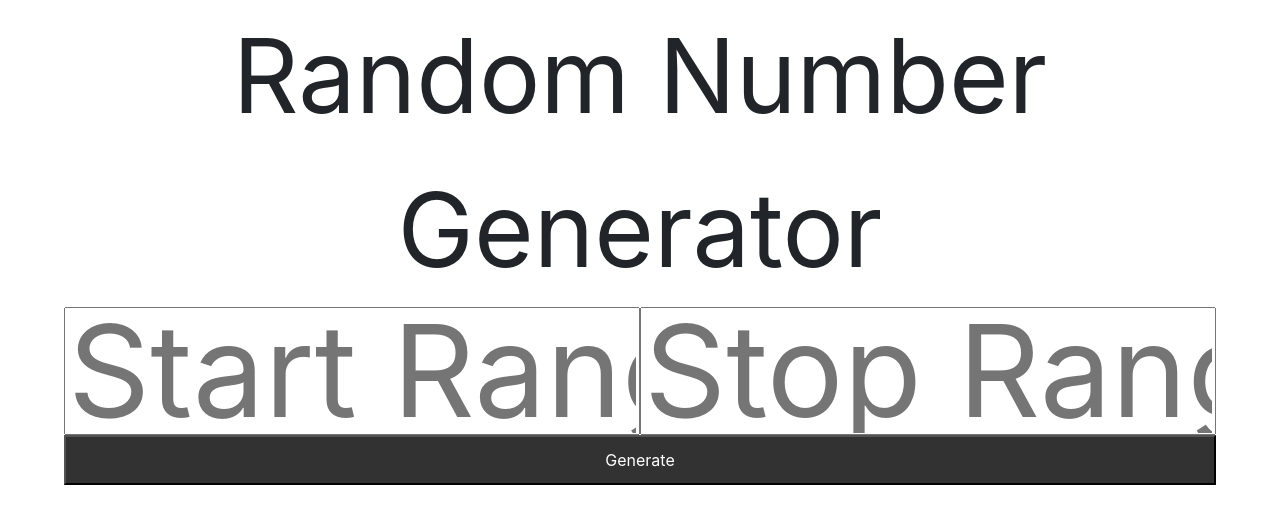
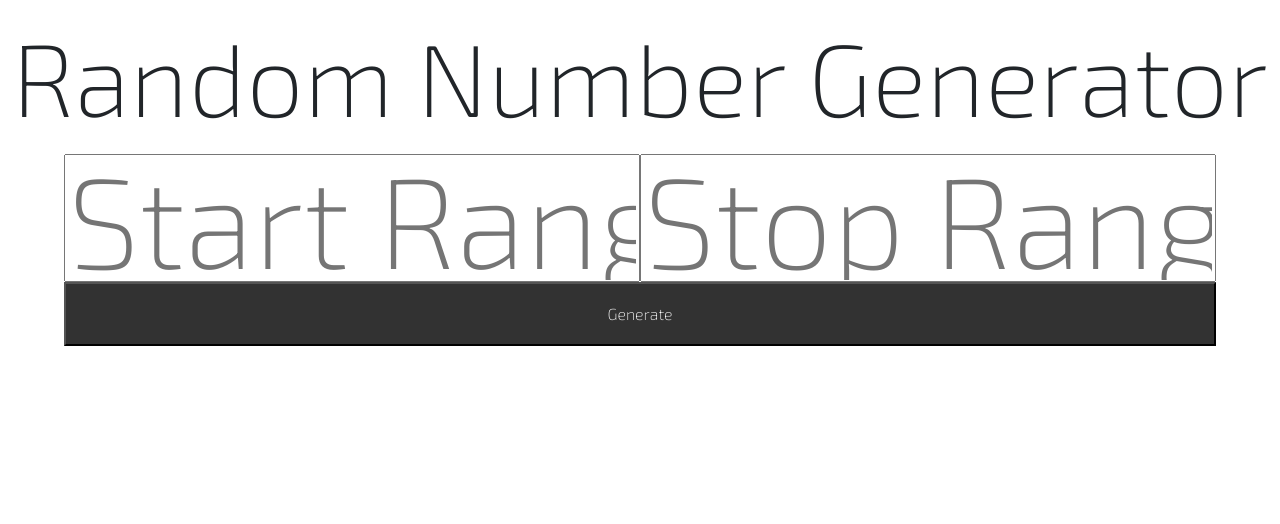
Before and after one commit to cforsythe/rand_num_gen, an Angular app: page / in a window 1280 px wide. Shown: the top 524 px of the page. Built offline with nearby package versions, Linux system fonts and the light colour scheme.

Commit message:
changed font

```diff
--- a/src/app/app.component.css
+++ b/src/app/app.component.css
@@ -5,3 +5,6 @@ header{
 body{
     text-align: center;
 }
+* {
+    font-family: 'Exo 2', sans-serif;
+}
--- a/src/app/app.component.html
+++ b/src/app/app.component.html
@@ -1,2 +1,5 @@
+<head>
+    <link href="https://fonts.googleapis.com/css?family=Exo+2:200" rel="stylesheet">
+</head>
 <header>Random Number Generator</header>
 <app-number-gen></app-number-gen>
--- a/src/app/number-gen/number-gen.component.css
+++ b/src/app/number-gen/number-gen.component.css
@@ -12,7 +12,7 @@ input{
     margin: auto;
 }
 button{
-    height: 50px;
+    height: 5vw;
     width: 100%;
     background-color: #323232;
     color: white;
```
